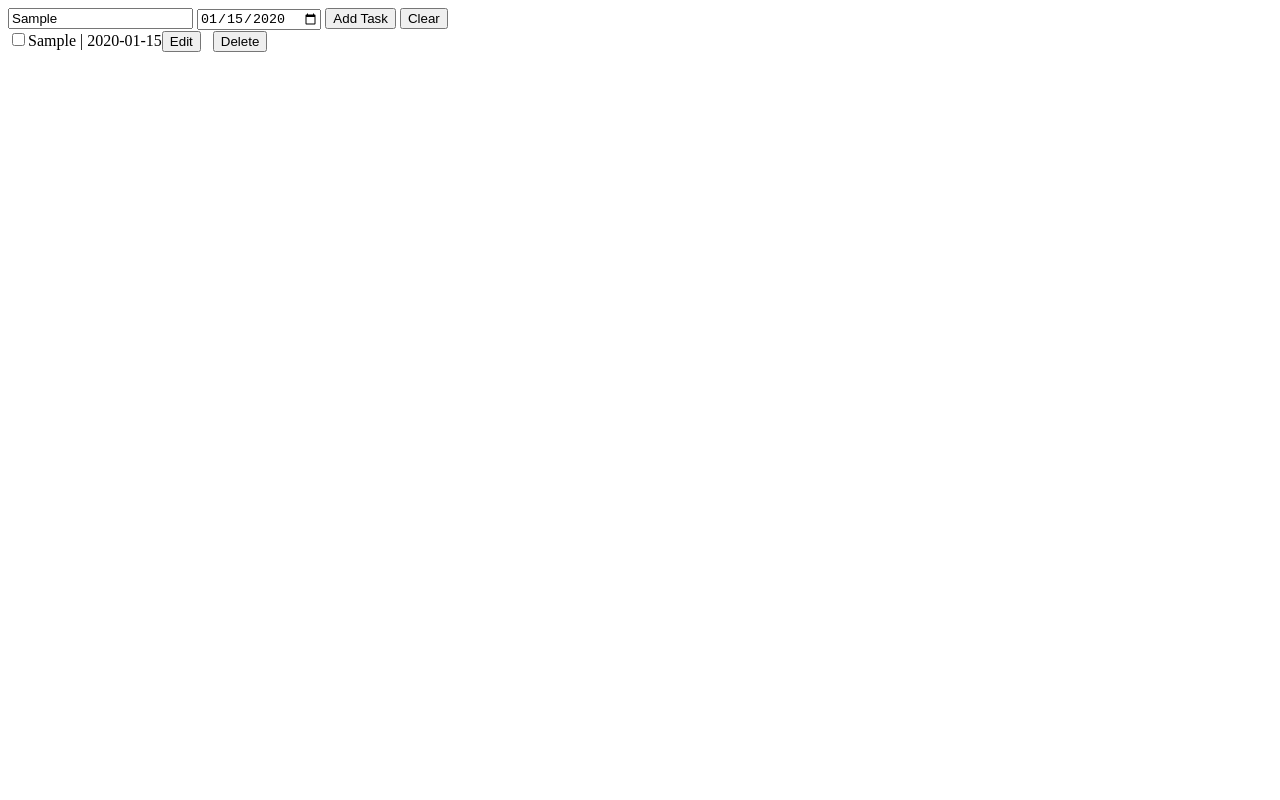
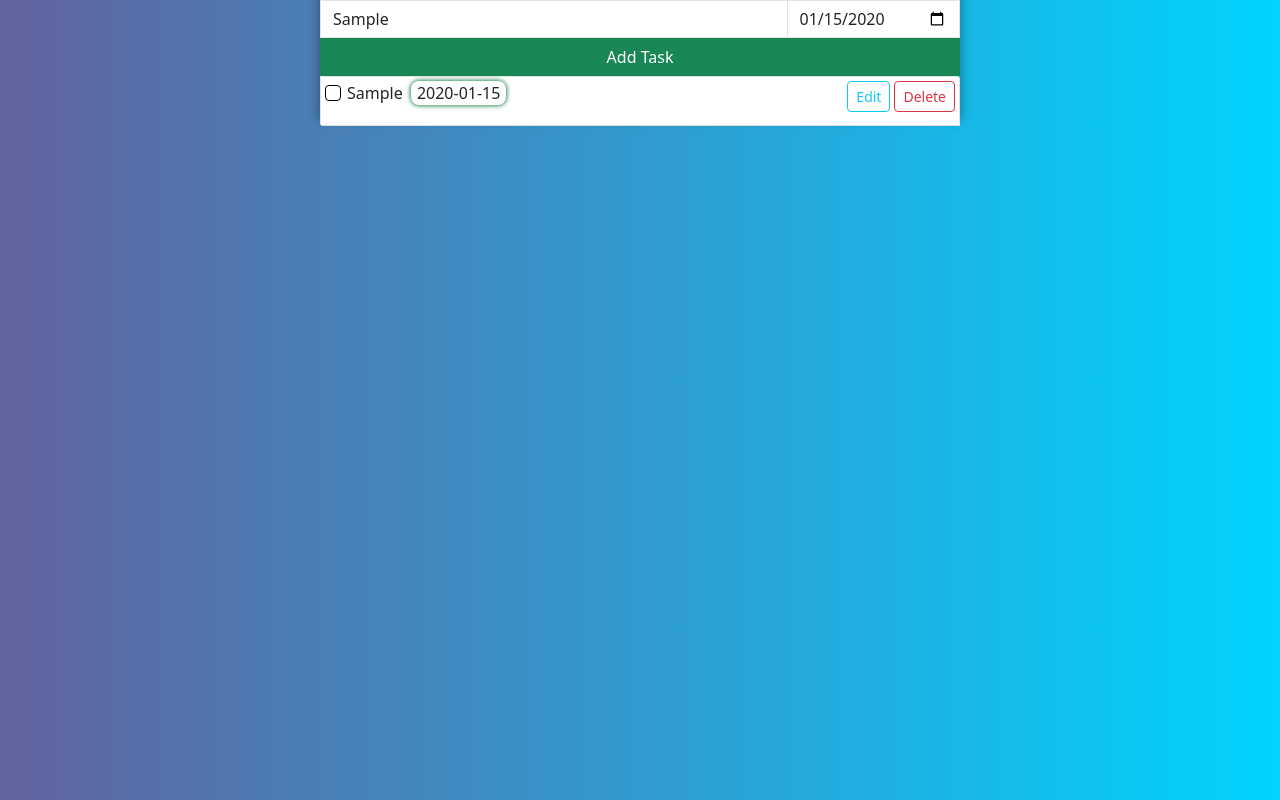
Before and after one commit to NetKBs/todo-especially-for-me, a plain HTML site: page index.html in a window 1280 px wide. Both pictures are taken after typing "Sample", "2020-01-15" into the empty fields and a click on the button "Add Task". Drawn offline with nearby package versions, Linux system fonts and the light colour scheme.

Commit message:
General design; Doesn't allow a task without title (show effect of alert); Posibility to see and edit descriptions

```diff
--- a/index.html
+++ b/index.html
@@ -5,17 +5,31 @@
 		<meta name="viewport" content="width=device-width, initial-scale=1">
 		<title>CRUD</title>
 		<script src="./index.js" defer></script>
+		<link href="https://cdn.jsdelivr.net/npm/bootstrap@5.3.0-alpha2/dist/css/bootstrap.min.css" rel="stylesheet" integrity="sha384-aFq/bzH65dt+w6FI2ooMVUpc+21e0SRygnTpmBvdBgSdnuTN7QbdgL+OapgHtvPp" crossorigin="anonymous">
+		<link rel="stylesheet" href="./style.css">
+		<!-- JS Reload Plugin For SublimeText Ignore This-->
+		<script>document.write('<script src="http://' + (location.host || 'localhost').split(':')[0] + ':35729/livereload.js?snipver=1"></' + 'script>')</script>
+		<!-- ---------------- -->
+
 	</head>
 	<body>
+		<div class="container col-xs-12 col-sm-12 col-md-8 col-lg-6 col-xl-6">
+			<div class="probando">
+				<form onsubmit="return false;">
+					<div class="input-group">
+						<input id="todo-title" type="text" class="form-control w-50" placeholder="Task">
+						<input id="date-picker" class="form-control" type="date">
+					</div>
+					<div class="d-grid gap-2">
+						<button id='btn-add' class="btn btn-success" type="submit">Add Task</button>
+					</div>
+				</form>
+				<div id="todo-list" class="list-group">
 
-		<input id="todo-title" type="text" placeholder="Task">
-		<input id="date-picker" type="date">
-		<button id='btn-add'>Add Task</button>
-		<button id="btn-clear">Clear</button>
-
-		<div id="todo-list">
+				</div>
+			</div>
 
 		</div>
-
+		<script src="https://cdn.jsdelivr.net/npm/bootstrap@5.3.0-alpha2/dist/js/bootstrap.bundle.min.js" integrity="sha384-qKXV1j0HvMUeCBQ+QVp7JcfGl760yU08IQ+GpUo5hlbpg51QRiuqHAJz8+BrxE/N" crossorigin="anonymous"></script>
 	</body>
 </html>
--- a/index.js
+++ b/index.js
@@ -13,63 +13,110 @@ const todoList =  {
         this.todos.forEach((todo, index) => {
 
             const element = document.createElement('div');
+            element.classList.add('list-group-item');
+
+            const div_todo_left_items = document.createElement('div');
+            div_todo_left_items.classList.add('div-todo-left-items');
+
+            const div_todo_right_items = document.createElement('div');
 
             //Manage editing state
             if (todo.isEditing === true) {
+
                 const newTextbox = document.createElement('input');
                 newTextbox.type = 'text';
                 newTextbox.value = todo.title;
                 newTextbox.dataset.todoId = todo.id;
+                newTextbox.classList.add('form-control');
 
                 const newDatePicker = document.createElement('input');
                 newDatePicker.type = 'date';
                 newDatePicker.value = todo.dueDate;
                 newDatePicker.dataset.todoId = todo.id;
+                newTextbox.classList.add('form-control');
 
                 const updateButton  = document.createElement('button');
                 updateButton.innerText = 'Update';
+                updateButton.classList.add('btn', 'btn-outline-success');
                 updateButton.dataset.todoId = todo.id;
                 updateButton.onclick = event => onUpdate(index, event);
+
+                /* Textarea for addiontal description of the task */
+                const description = document.createElement('input');
+                description.type = 'textarea';
+                description.value = todo.description;
+                description.dataset.todoId = todo.id;
+                description.placeholder = 'More about...';
+                description.classList.add('col-12');
 
                 element.appendChild(newTextbox);
                 element.appendChild(newDatePicker);
                 element.appendChild(updateButton);
+                element.appendChild(description);
 
             } else {
 
-                element.innerText = `${todo.title} | ${todo.dueDate}`;
+                const dueDate_text = todo.dueDate == "" ?  "": `<span class="dueDate">${todo.dueDate}</span>`;
+                const title_text = todo.isDone === true ? `<span class="text-decoration-line-through">${todo.title}</span>` : todo.title;
 
+                const titleP = document.createElement('p');
+                titleP.innerHTML = `<span class="task-title-text">${title_text} ${dueDate_text}</span>`;
+                titleP.addEventListener('click', () => descriptionDisplayState(index));
+                div_todo_left_items.appendChild(titleP);
+
+                if (!todo.isDone) {
                     const editButton = document.createElement('button');
                     editButton.innerText = 'Edit';
                     editButton.dataset.todoId = todo.id;
+                    editButton.classList.add('btn', 'edit-btn', 'btn-sm', 'btn-outline-info');
                     editButton.onclick = () => editState(index);
-                element.appendChild(editButton);
+                    div_todo_right_items.appendChild(editButton);
+                }
 
                 const deleteButton = document.createElement('button');
-
                 deleteButton.innerText = 'Delete';
-                deleteButton.style = 'margin-left:12px';
                 deleteButton.onclick = () => onDelete(todo);
                 deleteButton.id = todo.id;
-                element.appendChild(deleteButton);
+                deleteButton.classList.add('btn', 'btn-sm', 'btn-outline-danger');
+                div_todo_right_items.appendChild(deleteButton);
 
                 const checkbox = document.createElement('input');
-
                 checkbox.type = 'checkbox';
                 checkbox.dataset.todoId = todo.id;
+                checkbox.classList.add('checkbox-todo', 'form-check-input');
                 checkbox.onchange = event => checkboxState(index, event);
                 // Set checkbox state
                 if (todo.isDone === true) {
                     checkbox.checked = true;
                 }
-                element.prepend(checkbox);
+                div_todo_left_items.prepend(checkbox);
+
+                /* Textarea for addiontal description of the task */
+                const description = document.createElement('input');
+                description.type = 'textarea';
+                description.value = todo.description;
+                description.placeholder = 'More about...';
+                description.disabled = true;
+                description.classList.add('col-12');
+                // Check if it should show the todo description
+                if (!todo.shownDescription) {
+                    description.classList.add('hidden-description');
+                }
+
+                // Add divs with the todo elements
+                element.appendChild(div_todo_left_items);
+                element.appendChild(div_todo_right_items);
+                element.appendChild(description);
             }
 
             todoListElement.appendChild(element);
+
         });
     },
 
 }
+
+
 
 
 
@@ -86,6 +133,8 @@ const createTodo = (title, dueDate) => {
         dueDate: dueDate,
         isDone: false,
         isEditing: false,
+        description: "",
+        shownDescription: false,
         id: id
     });
 
@@ -98,20 +147,23 @@ const removeTodo = idToDelete => {
     saveTodos();
 }
 
-// Delete all todos
-const removeAllTodo = () => {
-    todoList.todos.length = 0;
-    saveTodos();
-}
-
 const changeCheckboxState = (checkbox, index) => {
     todoList.todos[index].isDone = checkbox.checked;
     saveTodos();
 }
 
-const updateTodo = (title, dueDate, index) => {
+const changeDisplayState = index => {
+    if (todoList.todos[index].shownDescription) {
+        todoList.todos[index].shownDescription = false;
+    } else {
+        todoList.todos[index].shownDescription = true;
+    }
+}
+
+const updateTodo = (title, dueDate, description, index) => {
     todoList.todos[index].title = title;
     todoList.todos[index].dueDate = dueDate;
+    todoList.todos[index].description = description;
 
     changeEditState(index);
     saveTodos();
@@ -140,13 +192,23 @@ const onUpdate = (todoIndex, event) => {
     const todoInputs = document.querySelectorAll(`[data-todo-id="${todoId}"]:not(button)`);
     const textbox = todoInputs[0];
     const datePicker = todoInputs[1];
+    const description = todoInputs[2];
 
-    updateTodo(textbox.value, datePicker.value, todoIndex);
+    if (textbox.value.trim() == "") {
+        textbox.classList.add('warning');
+    } else {
+        updateTodo(textbox.value.trim(), datePicker.value, description.value.trim(), todoIndex);
         todoList.render();
+    }
 }
 
 const onDelete = todoToDelete => {
     removeTodo(todoToDelete.id);
+    todoList.render();
+}
+
+const descriptionDisplayState = index => {
+    changeDisplayState(index);
     todoList.render();
 }
 
@@ -159,19 +221,21 @@ const editState = index => {
 const checkboxState = (index, event) => {
     const checkbox = event.target;
     changeCheckboxState(checkbox, index);
+    todoList.render();
 }
 
 const addTodo = () => {
     const textbox = document.getElementById('todo-title');
     const datePicker = document.getElementById('date-picker');
-    createTodo(textbox.value, datePicker.value);
+
+    if (textbox.value.trim() == "") {
+        textbox.classList.add('warning');
+
+    } else {
+        createTodo(textbox.value.trim(), datePicker.value);
         todoList.render();
     }
 
-const clearTodo = () => {
-    document.getElementById('todo-list').innerHTML = '';
-    removeAllTodo();
-    todoList.render();
 }
 
 
@@ -191,4 +255,5 @@ if (Array.isArray(savedTodos)) {
 todoList.render(); // update view
 
 document.getElementById('btn-add').addEventListener('click', addTodo);
-document.getElementById('btn-clear').addEventListener('click', clearTodo);
+// Event to handler visual effects with inputs errors
+document.getElementById('todo-title').addEventListener('animationend', event => event.target.classList.remove('warning'));
--- a/style.css
+++ b/style.css
@@ -1,24 +1,83 @@
 * {
-	margin: 0px;
-	padding: 0px;
+	box-sizing: border-box;
 }
 
 body {
-	font-family: sans-serif;
+	background: linear-gradient(90deg, rgba(2,0,36,1) 0%, rgba(98,98,158,1) 0%, rgba(0,212,255,1) 100%);
 }
 
-h1, main{
-	text-align: center;
+.container {
+	padding: 0px;
+	box-shadow: 0px -8px 10px 2px rgba(0,0,0,0.3);
 }
 
-#avaible-options {
-	background-color: gainsboro;
-	display:inline-block;
-	width: 30%;
+.form-control, #btn-add, .list-group-item:first-child{
+	border-radius: 0px;
 }
 
-#view-products {
-	background-color: gainsboro;
-	display: inline-block;
-	width: 65%;
+.list-group {
+	border-radius: 0px 4px;
 }
+
+.list-group-item {
+	display: flex;
+	flex-wrap: wrap;
+	justify-content: space-between;
+	padding: 4px;
+
+}
+
+.div-todo-left-items {
+	display: flex;
+}
+
+#todo-list {
+	max-height: 500px;
+	overflow-y: auto;
+}
+
+.dueDate {
+	border-radius: 8px;
+	box-shadow: 0 0 4px 1px seagreen;
+	padding:  1px 6px;
+	margin-left: 4px;
+}
+
+.checkbox-todo {
+	margin-right: 6px;
+	border: 1px solid black;
+}
+
+.task-title-text {
+	cursor: pointer;
+}
+
+.edit-btn {
+	margin-right: 4px;
+	margin-left: 1px;
+}
+
+/* TextArea Desription */
+
+.hidden-description {
+	display: none;
+}
+
+.description-animation {
+  opacity: 0;
+  transition: opacity 1s;
+  height: 0;
+  overflow: hidden;
+}
+.description-animation.show {
+  opacity: 1;
+  height: auto;
+}
+
+@keyframes warning-blink {
+	0% {border-color:red;box-shadow: inset 0 0 10px 2px red;}
+}
+
+.warning {
+  animation: warning-blink 0.5s ease-out 2;
+}
```
Lines whose indentation alone changed are shown as unchanged.
